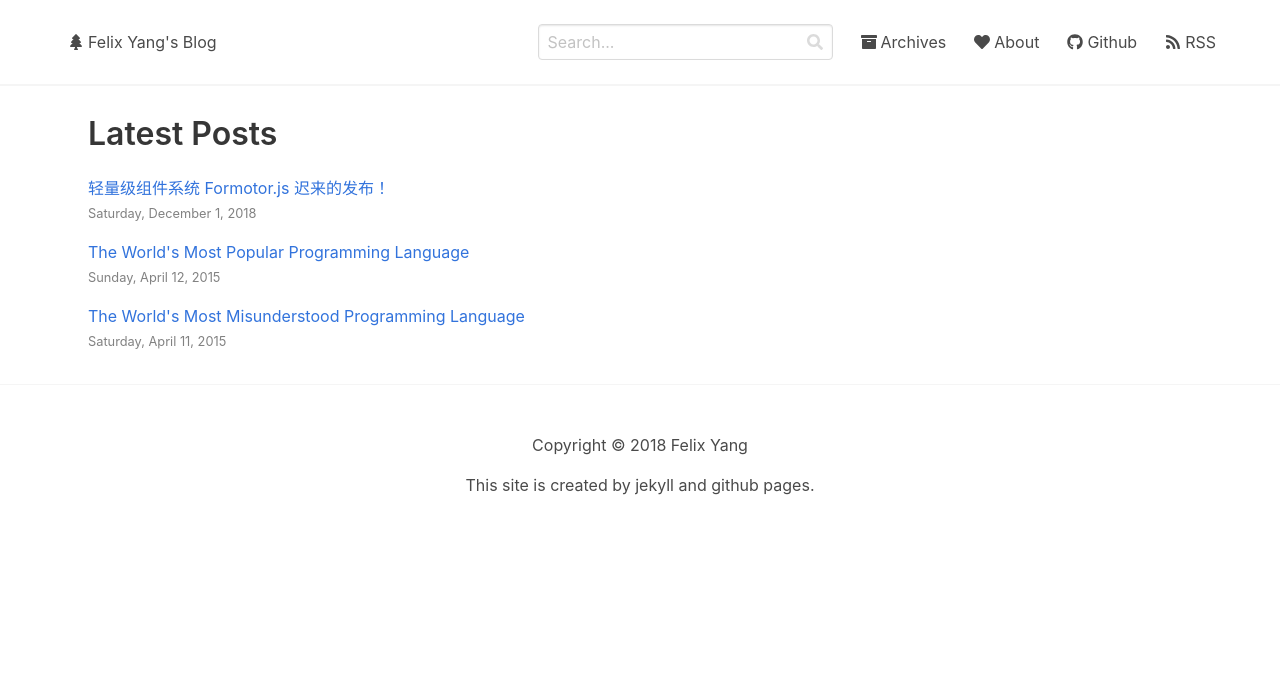
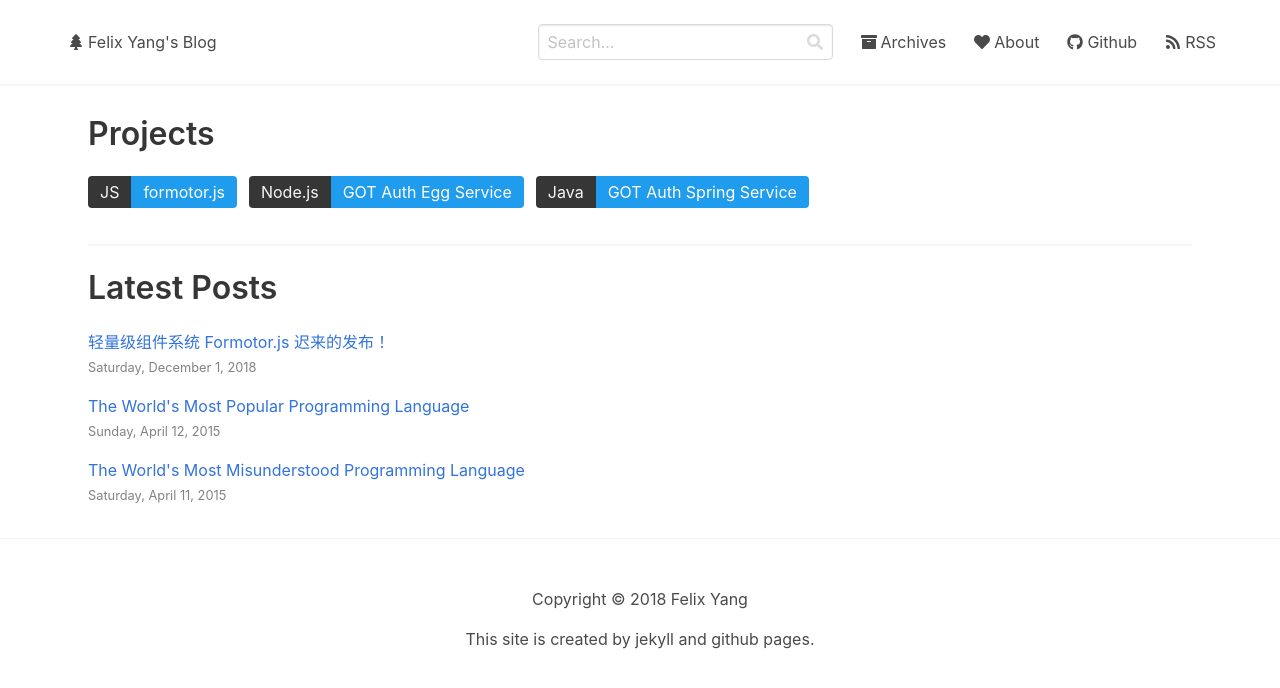
Before and after one commit to felixpy/felixpy.github.io, a Jekyll site: the page built from index.html, in a window 1280 px wide. Shown: the top 688 px of the page. Built offline with Jekyll 4.4.1, drawn with Linux system fonts in a browser that asks for light colours; nearby versions of some CDN libraries; the list of posts is cut into pages by our own code; comment, search, counter and statistics services are not loaded.

Commit message:
show personal projects

```diff
--- /dev/null
+++ b/_includes/projects.html
@@ -0,0 +1,34 @@
+<h3 class="title is-3">Projects</h3>
+
+<div class="field is-grouped is-grouped-multiline">
+  <div class="control">
+    <a
+      class="tags has-addons"
+      target="_blank"
+      href="https://github.com/felixpy/formotor"
+    >
+      <span class="tag is-medium is-dark">JS</span>
+      <span class="tag is-medium is-info">formotor.js</span>
+    </a>
+  </div>
+  <div class="control">
+    <a
+      class="tags has-addons"
+      target="_blank"
+      href="https://github.com/codetrial/got-auth-service"
+    >
+      <span class="tag is-medium is-dark">Node.js</span>
+      <span class="tag is-medium is-info">GOT Auth Egg Service</span>
+    </a>
+  </div>
+  <div class="control">
+    <a
+      class="tags has-addons"
+      target="_blank"
+      href="https://github.com/codetrial/got-auth-spring"
+    >
+      <span class="tag is-medium is-dark">Java</span>
+      <span class="tag is-medium is-info">GOT Auth Spring Service</span>
+    </a>
+  </div>
+</div>
--- a/index.html
+++ b/index.html
@@ -4,12 +4,14 @@ pagination:
   enabled: true
 ---
 
+{% include projects.html %}
+
+<hr />
+
 <h3 class="title is-3">Latest Posts</h3>
 <div class="posts">
   <ul class="post-list">
-    {% for post in paginator.posts %}
-      {% include post-list.html %}
-    {% endfor %}
+    {% for post in paginator.posts %} {% include post-list.html %} {% endfor %}
   </ul>
 </div>
 {% include pagination.html %}
```
